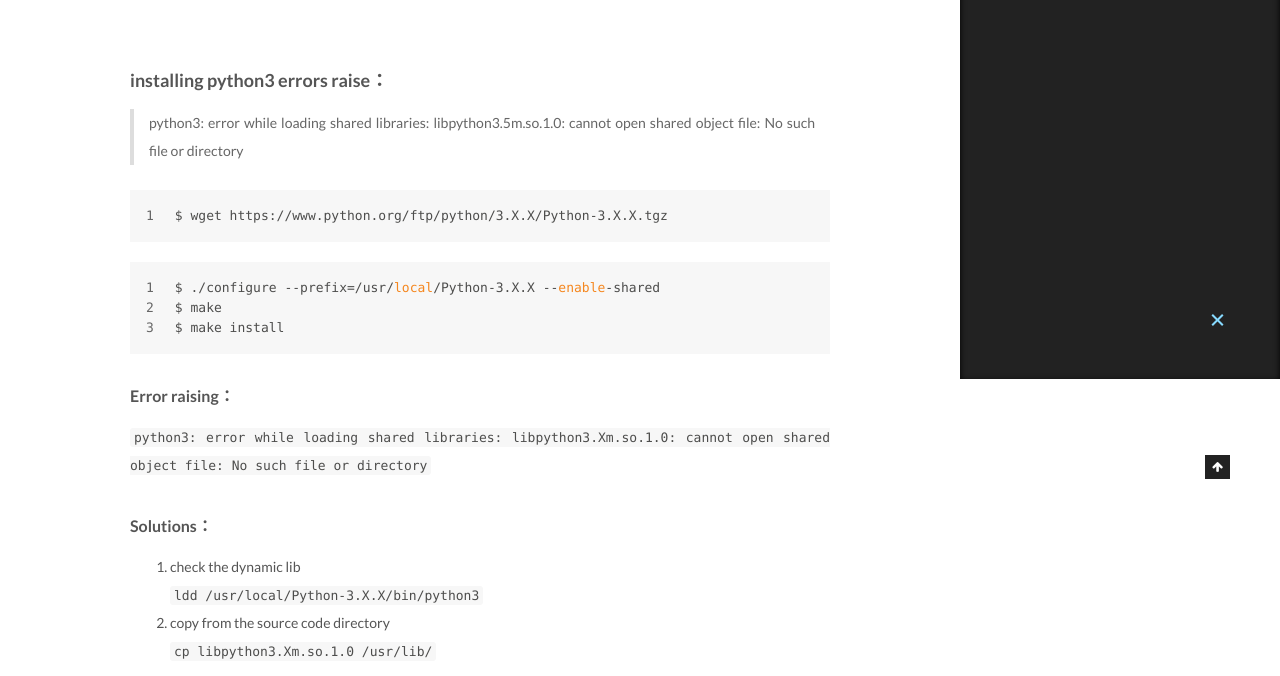
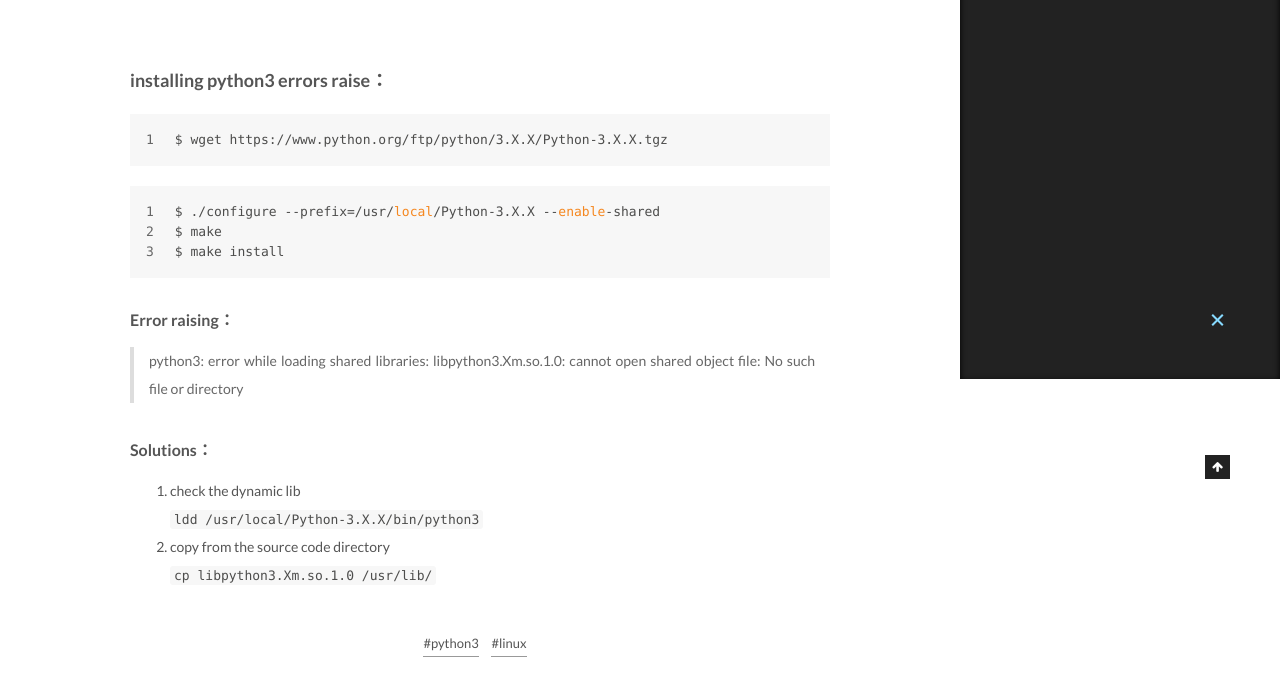
Before and after one commit to EroMonsterSanji/eromonstersanji.github.io, a plain HTML site: page 2017/07/11/python3-error-while-loading-shared-libraries-libpython3-5m-so-1-0-cannot-open-shared-object-file-No-such-file-or-directory/index.html in a window 1280 px wide. Shown: the part 421-1097 px from the top of the page. Drawn offline with Linux system fonts and the light colour scheme.

Commit message:
modified python3 error

```diff
--- a/2017/07/11/python3-error-while-loading-shared-libraries-libpython3-5m-so-1-0-cannot-open-shared-object-file-No-such-file-or-directory/index.html
+++ b/2017/07/11/python3-error-while-loading-shared-libraries-libpython3-5m-so-1-0-cannot-open-shared-object-file-No-such-file-or-directory/index.html
@@ -84,17 +84,17 @@
 
 
 
-<meta name="description" content="installing python3 errors raise： python3: error while loading shared libraries: libpython3.5m.so.1.0: cannot open shared object file: No such file or directory">
+<meta name="description" content="installing python3 errors raise：">
 <meta name="keywords" content="python3,linux">
 <meta property="og:type" content="article">
 <meta property="og:title" content="python3: error while loading shared libraries">
 <meta property="og:url" content="http://eromonstersanji.github.io/2017/07/11/python3-error-while-loading-shared-libraries-libpython3-5m-so-1-0-cannot-open-shared-object-file-No-such-file-or-directory/index.html">
 <meta property="og:site_name" content="EroMonsterSanji">
-<meta property="og:description" content="installing python3 errors raise： python3: error while loading shared libraries: libpython3.5m.so.1.0: cannot open shared object file: No such file or directory">
-<meta property="og:updated_time" content="2017-07-10T21:31:05.000Z">
+<meta property="og:description" content="installing python3 errors raise：">
+<meta property="og:updated_time" content="2017-07-10T21:42:52.000Z">
 <meta name="twitter:card" content="summary">
 <meta name="twitter:title" content="python3: error while loading shared libraries">
-<meta name="twitter:description" content="installing python3 errors raise： python3: error while loading shared libraries: libpython3.5m.so.1.0: cannot open shared object file: No such file or directory">
+<meta name="twitter:description" content="installing python3 errors raise：">
 
 
 
@@ -299,13 +299,12 @@
 
 
 
-        <h3 id="installing-python3-errors-raise："><a href="#installing-python3-errors-raise：" class="headerlink" title="installing python3 errors raise："></a>installing python3 errors raise：</h3><blockquote>
-<p>python3: error while loading shared libraries: libpython3.5m.so.1.0: cannot open shared object file: No such file or directory</p>
-</blockquote>
-<a id="more"></a>
+        <h3 id="installing-python3-errors-raise："><a href="#installing-python3-errors-raise：" class="headerlink" title="installing python3 errors raise："></a>installing python3 errors raise：</h3><a id="more"></a>
 <figure class="highlight bash"><table><tr><td class="gutter"><pre><div class="line">1</div></pre></td><td class="code"><pre><div class="line">$ wget https://www.python.org/ftp/python/3.X.X/Python-3.X.X.tgz</div></pre></td></tr></table></figure>
 <figure class="highlight bash"><table><tr><td class="gutter"><pre><div class="line">1</div><div class="line">2</div><div class="line">3</div></pre></td><td class="code"><pre><div class="line">$ ./configure --prefix=/usr/<span class="built_in">local</span>/Python-3.X.X --<span class="built_in">enable</span>-shared</div><div class="line">$ make</div><div class="line">$ make install</div></pre></td></tr></table></figure>
-<h4 id="Error-raising："><a href="#Error-raising：" class="headerlink" title="Error raising："></a>Error raising：</h4><p><code>python3: error while loading shared libraries: libpython3.Xm.so.1.0: cannot open shared object file: No such file or directory</code></p>
+<h4 id="Error-raising："><a href="#Error-raising：" class="headerlink" title="Error raising："></a>Error raising：</h4><blockquote>
+<p>python3: error while loading shared libraries: libpython3.Xm.so.1.0: cannot open shared object file: No such file or directory</p>
+</blockquote>
 <h4 id="Solutions："><a href="#Solutions：" class="headerlink" title="Solutions："></a>Solutions：</h4><ol>
 <li>check the dynamic lib<br><code>ldd /usr/local/Python-3.X.X/bin/python3</code></li>
 <li>copy from the source code directory<br><code>cp libpython3.Xm.so.1.0 /usr/lib/</code></li>
```
Also changed, not shown: index.html (+1 -3 lines).
